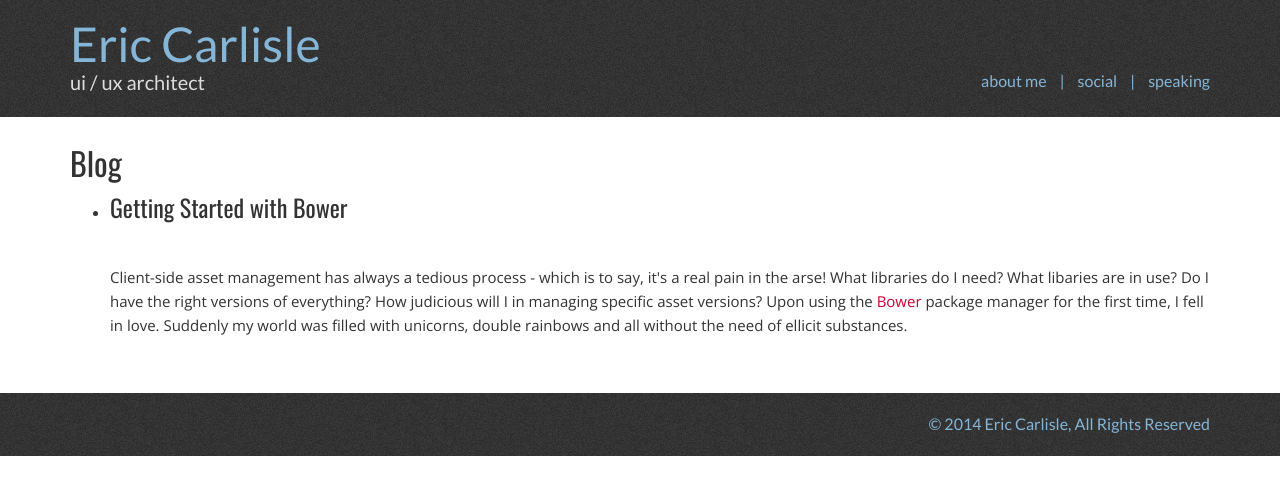
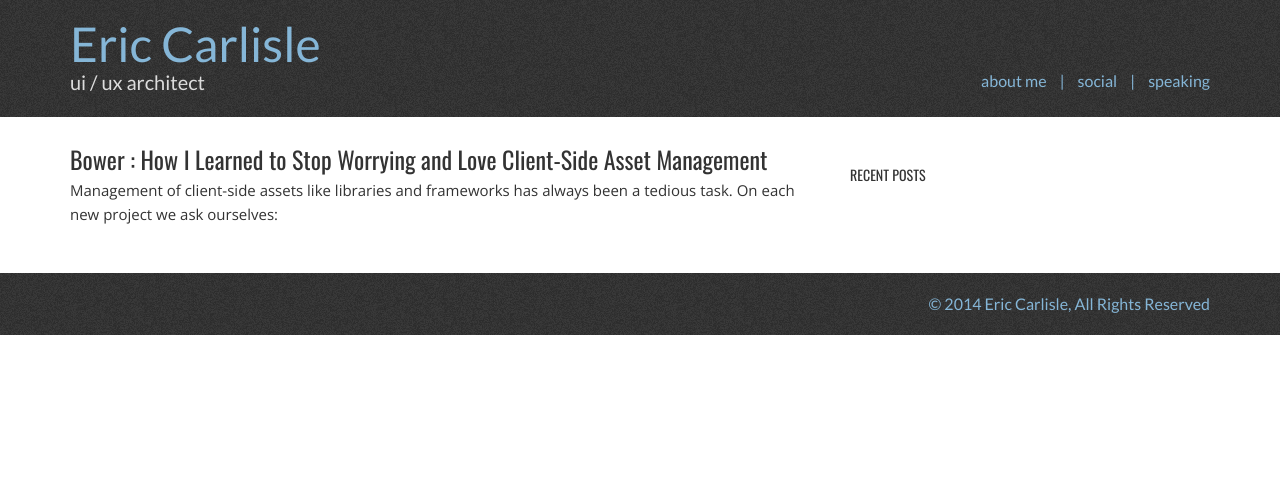
Before and after one commit to ecarlisle/www.ericcarlisle.old.jekyll, a Jekyll site: the page built from blog.html, in a window 1280 px wide. Shown: the top 495 px of the page. Built offline with Jekyll 4.4.1, drawn with Linux system fonts in a browser that asks for light colours.

Commit message:
Add bower blog article

```diff
--- a/_posts/2014-10-26-Getting-Started-with-Bower.html
+++ /dev/null
@@ -1,17 +0,0 @@
----
-layout: post
-title: Getting Started with Bower
-author: Eric Carlisle
-date: 2014-10-30 15:40:23
-categories: Node.js bower
----
-<p>Client-side asset management has always a tedious process - which is to say, it's a real pain in the arse! What libraries do I need? What libaries are in use? Do I have the right versions of everything? How judicious will I in managing specific asset versions? Upon using the <a href="http://bower.io/">Bower</a> package manager for the first time, I fell in love.  Suddenly my world was filled with unicorns, double rainbows and all without the need of ellicit substances.</p>
-
-<p>Why? Because Bower just made me an asset-management ninja!</p>
-
-
-<p>If you've already used tools like <a href="http://brew.sh/">Homebrew</a> or apt-get, then you've already used and appreciated the toolng paradigm - install, update, ininstall, all from a single terminal command.  To install Bower, you must have <a href="http://nodejs.org/download/">Node.js</a> installed. You can then use <a href="https://www.npmjs.org/">Node Package Manager</a> to install Bower.</p>
-
-{% highlight ruby %}
-> npm install bower
-{% endhighlight %}
--- /dev/null
+++ b/_posts/2015-01-06-Bower_How_I_Learned_to_Stop_Worrying_and_Love_Asset_Management.html
@@ -0,0 +1,89 @@
+---
+layout: post
+title: Bower &#58; How I Learned to Stop Worrying and Love Client-Side Asset Management
+author: Eric Carlisle
+date: 2015-01-06 8:00:00
+categories: Node.js bower
+---
+
+<p>Management of client-side assets like libraries and frameworks has always been a tedious task.  On each new project we ask ourselves:</p>
+
+<blockquote>
+	<em>
+		What kind of assets do I need?<br/>
+		What versions of each should I use?<br/>
+		How will I to keep all of my assets manageable?
+	</em>
+</blockquote>
+
+<p>Upon using the <a href="http://bower.io/">Bower</a> package manager, I’ve found it much easier to answer such questions.  At a high level Bower is similar to other command-line software managers like <a href="http://brew.sh/">Homebrew</a> or <a href="http://nodejs.org/">npm</a>.  Use it for installing, updating, removing, and ultimately <a href="http://bower.io/docs/api/">managing</a> your inventory of client-side assets.</p>
+
+<p>Compare this to handling everything manually and the benefits show themselves very quickly.</p>
+
+<p>To get started with Bower, you will need <a href="http://nodejs.org/download/">Node.js, npm</a>, and <a href="http://git-scm.com/">Git</a>. Once you have those, open a terminal or command prompt and install bower using npm (another groovy package manager).</p>
+
+{% highlight powershell %}
+$ npm install -g bower
+{% endhighlight %}
+
+<p>This will install bower globally, making it available to all of your projects.</p>
+
+<p>We’ll then initialize bower.</p>
+
+{% highlight powershell %}
+$bower init
+{% endhighlight %}
+
+<p>Initialization is important as it will generate bower.json, a manifest of all the dependencies you will set.</p>
+
+<p>Now, let’s install some client-side packages.</p>
+
+{% highlight powershell %}
+$ bower install jquery normalize.css bootstrap -S
+{% endhighlight %}
+
+<p>When the process completes, you’ll have:</p>
+
+<ol>
+	<li>A bower_components folder</li>
+	<li>And updated bower.json file</li>
+</ol>
+
+<p>The bower_components folder contains a comprehensive file-set for each of your requested assets.  You will probably need only portion of these files for a production install, so you’ll want to add the bower_components to your <a href="http://git-scm.com/docs/gitignore">.gitignore</a> file.  We’ll talking about configuring the files you need for production use.</p>
+
+<p>Since we used “-S” when installing assets, these are saved as dependencies in your bower.json file.</p>
+
+{% highlight js %}
+"dependencies": {
+  "jquery": "~2.1.3",
+  "normalize.css": "~3.0.2",
+  "bootstrap": "~3.3.1"
+}
+{% endhighlight %}
+
+<p>Since your assets are now tracked in the bower.json manifest, your bower_components folder may be restored at any time by executing “bower install.”<p>
+
+<p>Finally, let’s talk about using only the files you need for production use.  Bower can save dependencies for development- or production-only usage, but we can use the <a href="https://github.com/blittle/bower-installer">bower-installer</a> component to take a more surgical approach.</p>
+
+{% highlight powershell %}
+$ npm install -g bower-installer
+{% endhighlight %}
+
+<p>Now we’ll edit bower.json, indicating the files we need and where to store them.  We’ll add the following:</p>
+
+{% highlight js %}
+"install" : {
+  "path" : "assets",
+  "sources" : {
+    "jquery" : "bower_components/jquery/jquery.min.js",
+    "normalize.css" : "bower_components/normalize.css/normalize.css",
+    "bootstrap": "bower_components/bootstrap/dist/css/bootstrap.min.css"
+   }
+}
+{% endhighlight %}
+
+Now upon executing “bower-installer,” a much more lightweight set of files will be copied to an “assets” directory.  We will use these files on the production install of our application.
+
+As a UI geek, Bower has made client-side asset management absolutely dreamy for me!  In addition to file management automation, my upgrade lifecycles are more streamlined as well.  Additionally, I can further automate these processes by using them within <a href="http://gruntjs.com/">Grunt</a> or <a href="http://gulpjs.com/">Gulp</a>.
+
+<p>Keep up the great work, <a href="http://bower.io/">Bower</a>!</p>
--- a/_sass/_base.scss
+++ b/_sass/_base.scss
@@ -27,7 +27,7 @@ h1 {
   }
 }
 
-h2, h3 {
+h2, h3, h4 {
   font-family: $oswald;
   font-weight: normal;
   margin-bottom: 1rem;
@@ -43,6 +43,11 @@ h2 {
 
 h3 {
   @include font-size(24px);
+}
+
+h4 {
+  @include font-size(14px);
+  text-transform: uppercase;
 }
 
 a {
--- /dev/null
+++ b/_sass/_blog.scss
@@ -0,0 +1,15 @@
+// ---------- Blog ----------
+
+#blogroll {
+	list-style-type: none;
+	margin: 0;
+	padding: 0;
+
+	h3 {
+		margin-bottom: 0;
+	}
+
+	p {
+		margin: 0.7rem 0;
+	}
+}
--- a/_sass/_homepage.scss
+++ b/_sass/_homepage.scss
@@ -1,5 +1,6 @@
 // ---------- Homepage ----------
 
 #headshot {
+	border: solid 1px $black;
   margin: 5rem 0 0 0;
 }
--- a/blog.html
+++ b/blog.html
@@ -3,16 +3,19 @@ layout: default
 title: Blog - Eric Carlisle - UI / UX Architect
 ---
 <div class="container">
-	<h2>Blog</h2>
-	<section id="blog-roll">
-		<ul>
+	<div class="row">
+		<div class="col-xs-12 col-md-8">
+			<ul id="blogroll">
 			  {% for post in site.posts %}
 			    <li>
 			      <h3><a href="{{ post.url }}">{{ post.title }}</a></h3>
-		      <br/>
 			      {{ post.excerpt }}
 			    </li>
 			  {% endfor %}
 			</ul>
-	</section>
 		</div>
+		<div class="col-xs-12 col-md-4">
+			<h4>Recent Posts</h4>
+		</div>
+	</div>
+</div>
--- a/css/main.scss
+++ b/css/main.scss
@@ -8,4 +8,5 @@
 		"mixins",
 		"base",
 		"pygments",
-		"homepage";
+		"homepage",
+		"blog";
--- a/index.html
+++ b/index.html
@@ -96,7 +96,7 @@ title: Eric Carlisle - UI / UX Architect
     </div>
 
     <div class="col-xs-12 col-md-4">
-<!--
+
       <h3 class="tmar2">Recent Blog Posts</h3>
 
       <table class="listing-table">
@@ -109,7 +109,7 @@ title: Eric Carlisle - UI / UX Architect
         </tr>
         {% endfor %}
       </table>
--->
+
     </div>
 
   </div><!-- /.row -->
```
Lines whose indentation alone changed are shown as unchanged.
